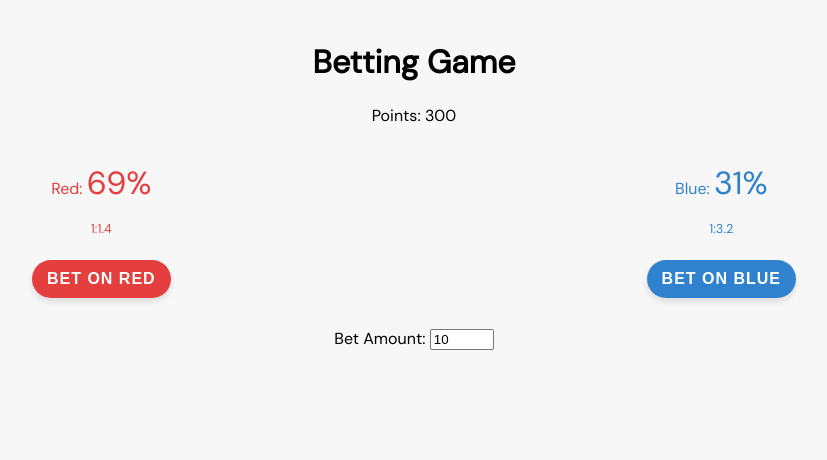
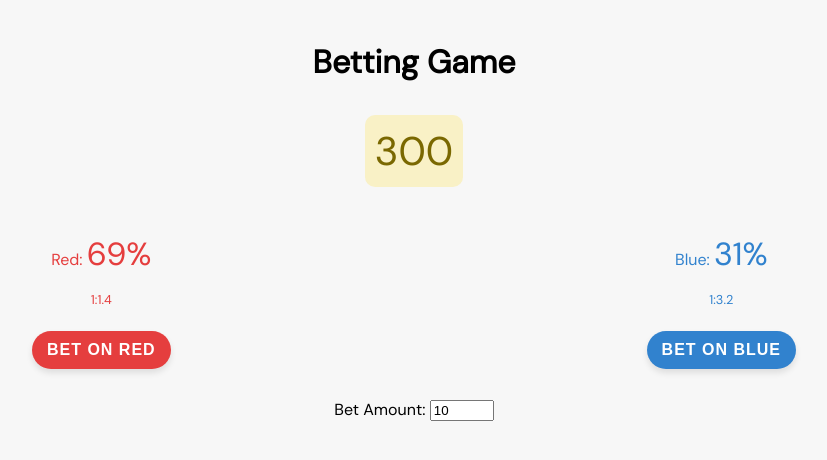
Before and after one commit to yangersss/points-website, a plain HTML site: page index.html in a window 1280 px wide. Shown: the whole page, without its empty margins (226-1053 px from the left). Drawn offline with Linux system fonts and the light colour scheme.

Commit message:
Refactor points display and betting logic

```diff
--- a/index.html
+++ b/index.html
@@ -12,7 +12,8 @@
 
 <body>
     <h1>Betting Game</h1>
-    <p>Points: <span id="points">300</span></p>
+    <p><span id="points">300</span></p>
+
     <div id="colors">
         <div class="color-group" id="red-group">
             <p>Red: <span class="percentage" id="red-percentage"></span></p>
--- a/script.js
+++ b/script.js
@@ -17,13 +17,13 @@ document.addEventListener('DOMContentLoaded', () => {
             const isCorrectBet = (color === 'red' && Math.random() < redPercentage / 100) ||
                 (color === 'blue' && Math.random() < bluePercentage / 100);
 
-            if (isCorrectBet) {
-                // Player wins
-                points += betAmount * (1 / (color === 'red' ? redPercentage : bluePercentage) * 100);
-            } else {
-                // Player loses
-                points -= betAmount;
-            }
+                if (isCorrectBet) {
+                    // Player wins - rounding the calculated points
+                    points += Math.round(betAmount * (1 / (color === 'red' ? redPercentage : bluePercentage) * 100));
+                } else {
+                    // Player loses
+                    points -= betAmount;
+                }
 
             // Blur the button to remove focus
             button.blur();
@@ -35,8 +35,16 @@ document.addEventListener('DOMContentLoaded', () => {
     });
 
     function updatePointsDisplay() {
-        document.getElementById('points').textContent = points;
+        const pointsElement = document.getElementById('points');
+        pointsElement.textContent = Math.round(points);
+        pointsElement.classList.add('change');
+
+        // Remove the class after the animation completes
+        setTimeout(() => {
+            pointsElement.classList.remove('change');
+        }, 300); // The timeout duration should match the animation duration
     }
+
 
     function updatePercentages() {
         const redPercentage = Math.floor(Math.random() * 50) + 25; // 25% to 75%
--- a/styles.css
+++ b/styles.css
@@ -7,6 +7,31 @@ body {
 
 h1, p {
     text-align: center;
+}
+
+/* Points Display Styling */
+#points {
+    font-size: 2.5em; /* Larger font size */
+    color: #7a6800; /* Gold color for emphasis */
+    background-color: rgba(255, 215, 0, 0.2); /* Light background */
+    padding: 10px;
+    border-radius: 10px; /* Rounded corners */
+    display: inline-block;
+    margin: 10px 0;
+    transition: transform 0.3s ease; /* Transition for the animation */
+    position: relative;
+}
+
+/* Keyframes for Pop Animation */
+@keyframes pop {
+    0% { transform: scale(1); }
+    50% { transform: scale(1.1); } /* Slightly larger */
+    100% { transform: scale(1); }
+}
+
+/* Apply the Animation When Points Change */
+#points.change {
+    animation: pop 0.3s ease;
 }
 
 #colors {
@@ -22,14 +47,6 @@ h1, p {
 .percentage {
     font-size: 2em;
     margin: 0.5em 0;
-}
-
-.percentage-bar {
-    height: 20px;
-    background: #ddd;
-    margin-bottom: 0.5em;
-    border-radius: 10px;
-    position: relative;
 }
 
 .ratio {
```
